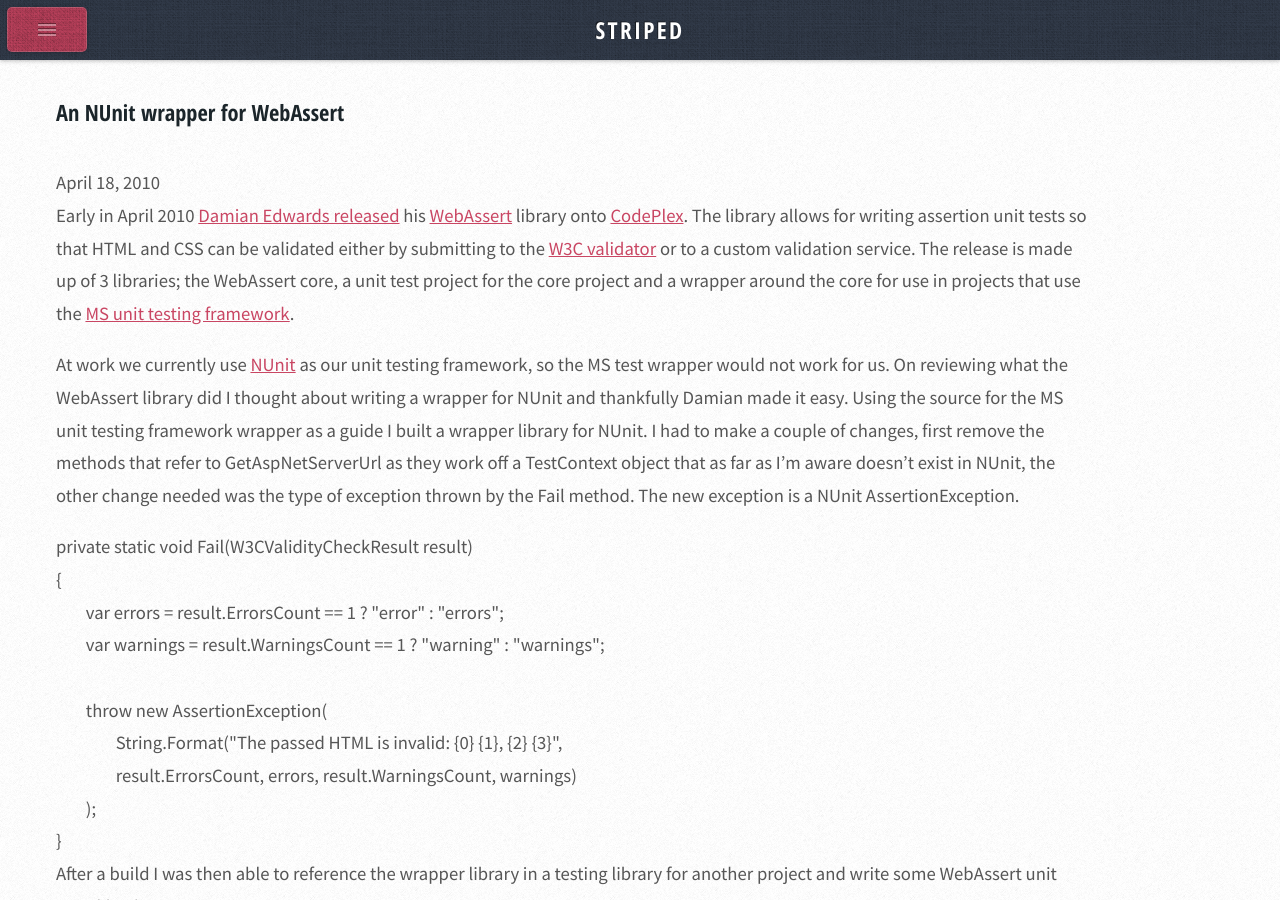
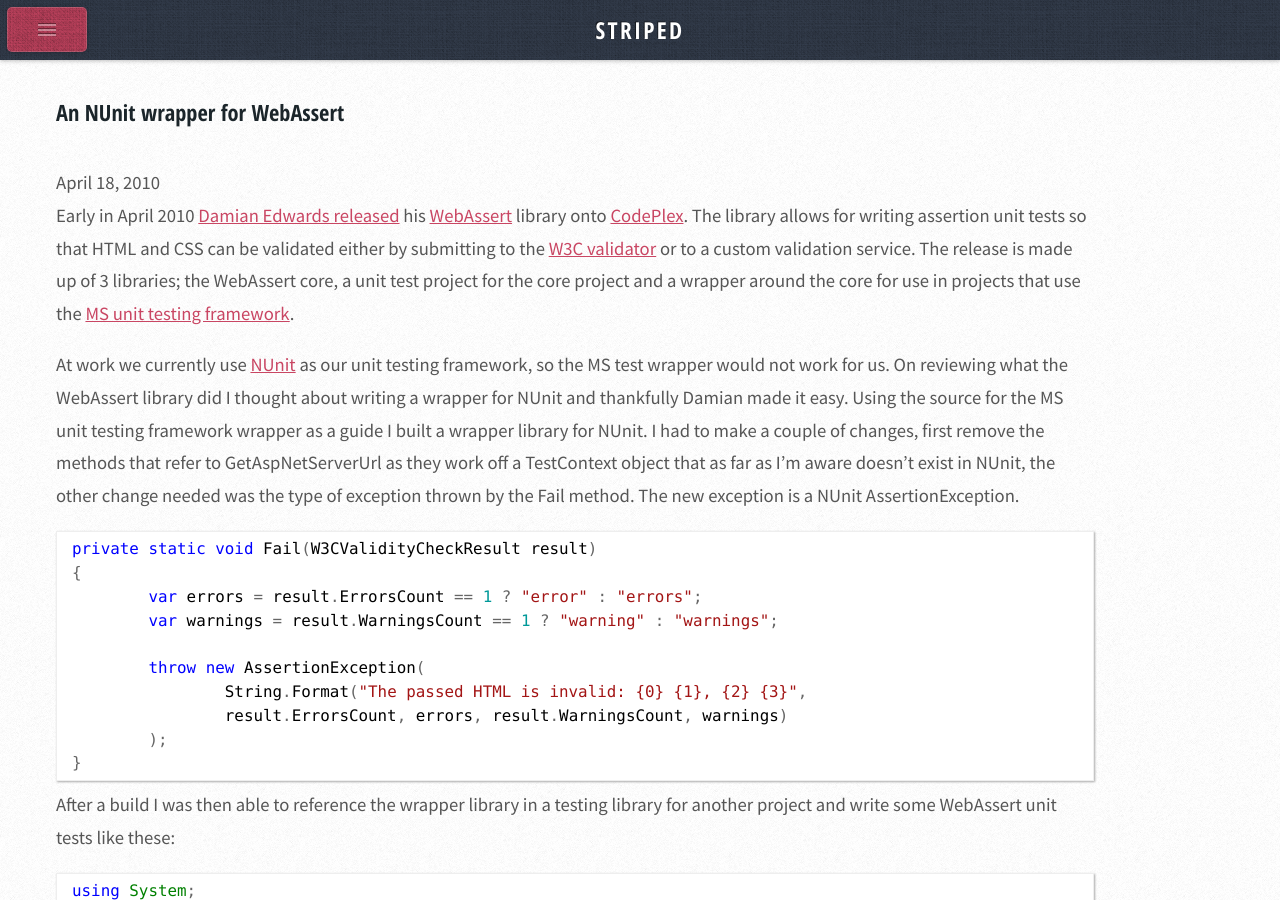
Before and after one commit to jfbourke/jfbourke.github.io, a Jekyll site: the page built from _posts/2010-04-18-an-nunit-wrapper-for-webassert.markdown, in a window 1280 px wide and 900 px high. Built offline with Jekyll 4.4.1, drawn with Linux system fonts in a browser that asks for light colours; Markdown is read by kramdown in place of the engine named in the settings.

Commit message:
Update head.html
Adding code formatting

```diff
--- a/_includes/head.html
+++ b/_includes/head.html
@@ -39,6 +39,7 @@
 		<link rel="stylesheet" href="/css/style-desktop.css" />
 		<link rel="stylesheet" href="/css/style-wide.css" />
 	</noscript>
+	<link rel="stylesheet" href="/css/code.css" />
 	<!--[if lte IE 9]><link rel="stylesheet" href="/css/ie9.css" /><![endif]-->
 	<!--[if lte IE 8]><script src="/js/html5shiv.js"></script><link rel="stylesheet" href="/css/ie8.css" /><![endif]-->
 	<!--[if lte IE 7]><link rel="stylesheet" href="/css/ie7.css" /><![endif]-->
```
